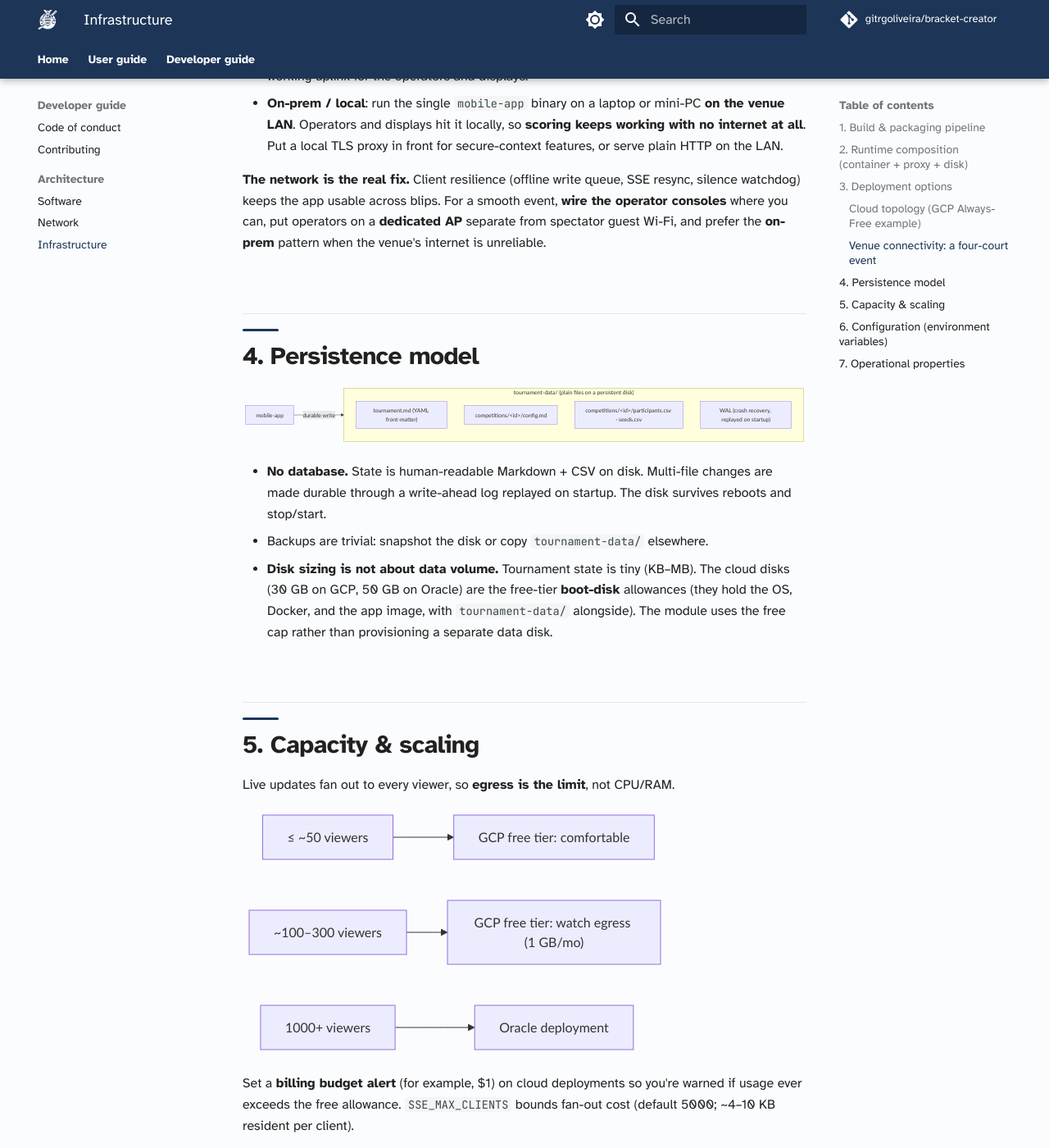
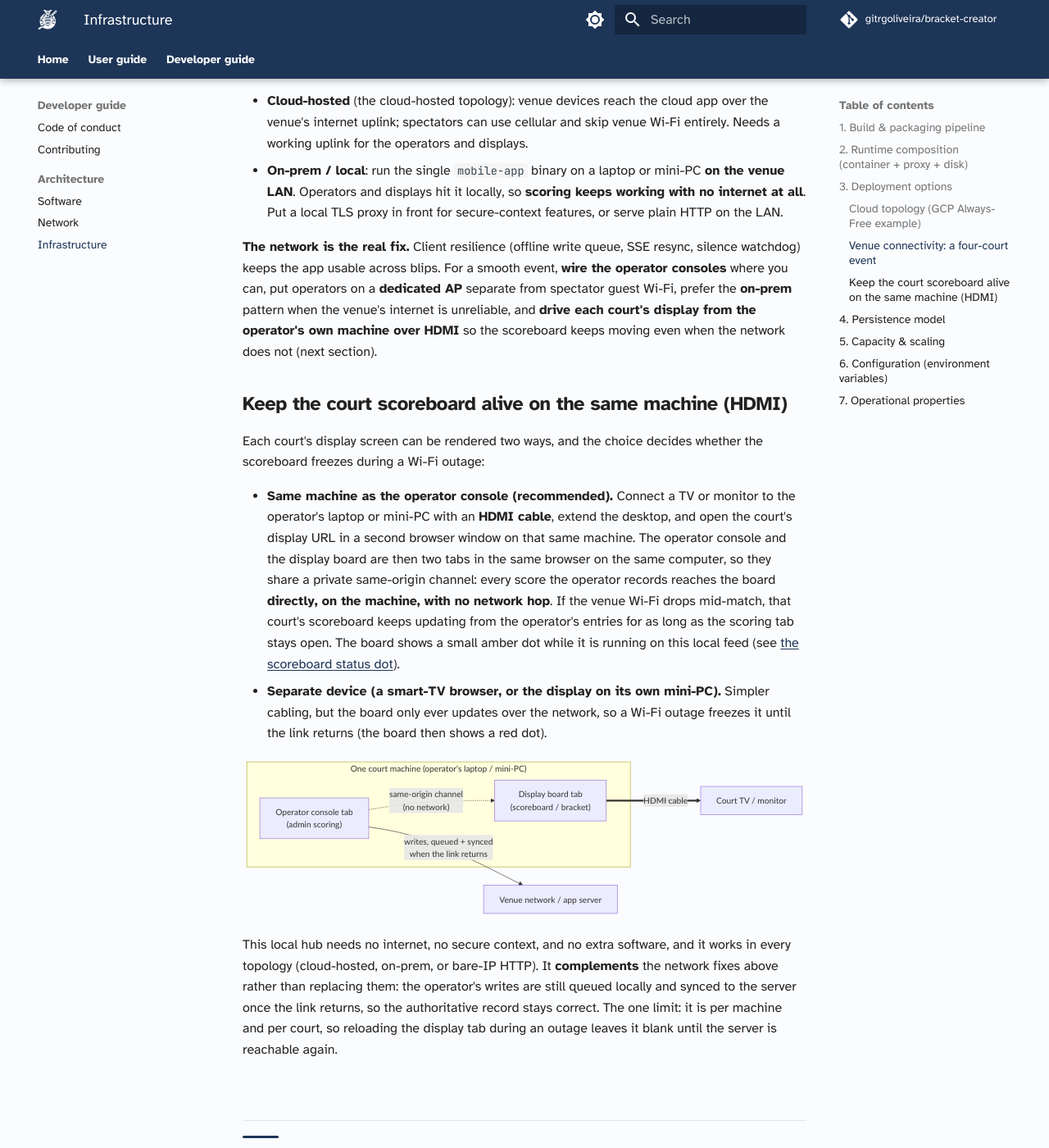
Before and after one commit to gitrgoliveira/bracket-creator, an MkDocs documentation site: the page built from docs/architecture/infrastructure-architecture.md, in a window 1280 px wide and 1400 px high, scrolled down 4312 px. Shown: the whole window at 82% size. Built offline with MkDocs 1.6.1 and Material for MkDocs 9.7.7, drawn with Linux system fonts in a browser that asks for light colours; comment, search, counter and statistics services are not loaded; some of the changed text lies outside the part shown.

Commit message:
docs: recommend driving each court display from the operator machine over HDMI
The court-local display hub only helps when the operator console and the
display board run in the same browser on the same machine (the same-origin
channel is per machine). Document the physical setup that unlocks it.

- Hardware table: the per-court display screen now recommends driving it from
  the operator console's own machine via an HDMI cable to a TV/monitor, with a
  pointer to the new section; a standalone smart-TV browser or separate mini-PC
  still works but loses the offline path.
- New "Keep the court scoreboard alive on the same machine (HDMI)" section: the
  same-machine vs separate-device trade-off, a mini diagram of the on-machine
  same-origin feed plus the HDMI-out and the queued-and-synced server writes,
  and the limits (per machine/court; a display reload during an outage blanks
  until the server returns). Cross-links the scoreboard status-dot note.
- Resilience summary bullet now includes the HDMI recommendation.

Verified: make docs/build passes strict; both new anchors (the in-page section
link and the cross-file status-dot link) resolve in the built HTML.

Refs mp-9ukk

Co-Authored-By: Claude Opus 4.8 <noreply@anthropic.com>

````diff
--- a/docs/architecture/infrastructure-architecture.md
+++ b/docs/architecture/infrastructure-architecture.md
@@ -140,7 +140,7 @@ flowchart TB
 | Device | What it runs | Notes |
 |---|---|---|
 | Operator console (1 per court) | admin scoring SPA | tablet/desktop surface; authenticates with the tournament password; scores its own shiaijo |
-| Display screen (1 per court, optional) | public display / scoreboard view | a browser at a display URL (smart-TV browser, or a mini-PC/laptop driving a TV); read-only, no auth |
+| Display screen (1 per court, optional) | public display / scoreboard view | a browser at a display URL; read-only, no auth. **Preferred: drive it from the operator console's own machine** via an HDMI cable to a TV or monitor, so the board survives a Wi-Fi outage (see [Keep the court scoreboard alive on the same machine](#keep-the-court-scoreboard-alive-on-the-same-machine-hdmi) below). A standalone smart-TV browser or separate mini-PC also works but loses that offline path |
 | Spectator phones | public viewer (mobile-first) | can be on cellular; they don't need venue Wi-Fi when the app is cloud-hosted |
 
 **Per-client load.** Every console, display, and phone holds **one SSE stream** plus its REST
@@ -159,8 +159,46 @@ clients, comfortably within `SSE_MAX_CLIENTS`, but every live update fans out to
 
 **The network is the real fix.** Client resilience (offline write queue, SSE resync, silence
 watchdog) keeps the app usable across blips. For a smooth event, **wire the operator consoles**
-where you can, put operators on a **dedicated AP** separate from spectator guest Wi-Fi, and
-prefer the **on-prem** pattern when the venue's internet is unreliable.
+where you can, put operators on a **dedicated AP** separate from spectator guest Wi-Fi, prefer
+the **on-prem** pattern when the venue's internet is unreliable, and **drive each court's display
+from the operator's own machine over HDMI** so the scoreboard keeps moving even when the network
+does not (next section).
+
+### Keep the court scoreboard alive on the same machine (HDMI)
+
+Each court's display screen can be rendered two ways, and the choice decides whether the
+scoreboard freezes during a Wi-Fi outage:
+
+- **Same machine as the operator console (recommended).** Connect a TV or monitor to the
+  operator's laptop or mini-PC with an **HDMI cable**, extend the desktop, and open the court's
+  display URL in a second browser window on that same machine. The operator console and the
+  display board are then two tabs in the same browser on the same computer, so they share a
+  private same-origin channel: every score the operator records reaches the board **directly,
+  on the machine, with no network hop**. If the venue Wi-Fi drops mid-match, that court's
+  scoreboard keeps updating from the operator's entries for as long as the scoring tab stays
+  open. The board shows a small amber dot while it is running on this local feed (see
+  [the scoreboard status dot](../user-guide/mobile-app.md#scoreboards-and-court-displays)).
+- **Separate device (a smart-TV browser, or the display on its own mini-PC).** Simpler cabling,
+  but the board only ever updates over the network, so a Wi-Fi outage freezes it until the link
+  returns (the board then shows a red dot).
+
+```mermaid
+flowchart LR
+    subgraph machine["One court machine (operator's laptop / mini-PC)"]
+        op["Operator console tab<br/>(admin scoring)"]
+        disp["Display board tab<br/>(scoreboard / bracket)"]
+        op -. same-origin channel<br/>(no network) .-> disp
+    end
+    disp == HDMI cable ==> tv["Court TV / monitor"]
+    op -->|writes, queued + synced<br/>when the link returns| net["Venue network / app server"]
+```
+
+This local hub needs no internet, no secure context, and no extra software, and it works in
+every topology (cloud-hosted, on-prem, or bare-IP HTTP). It **complements** the network fixes
+above rather than replacing them: the operator's writes are still queued locally and synced to
+the server once the link returns, so the authoritative record stays correct. The one limit: it
+is per machine and per court, so reloading the display tab during an outage leaves it blank until
+the server is reachable again.
 
 ## 4. Persistence model
 
````
